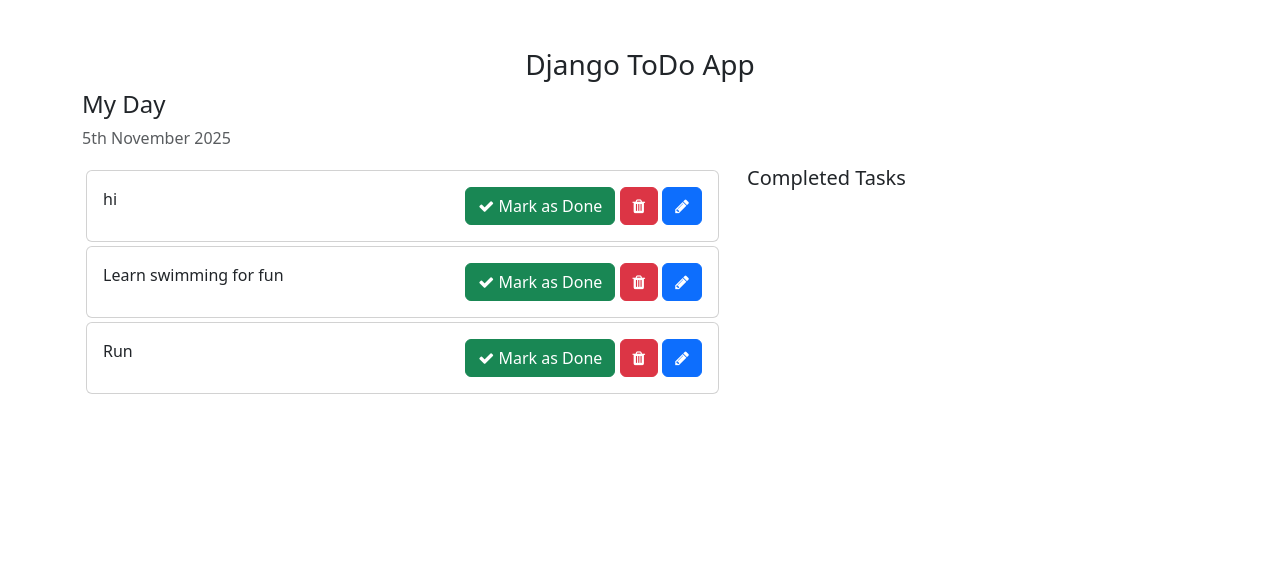
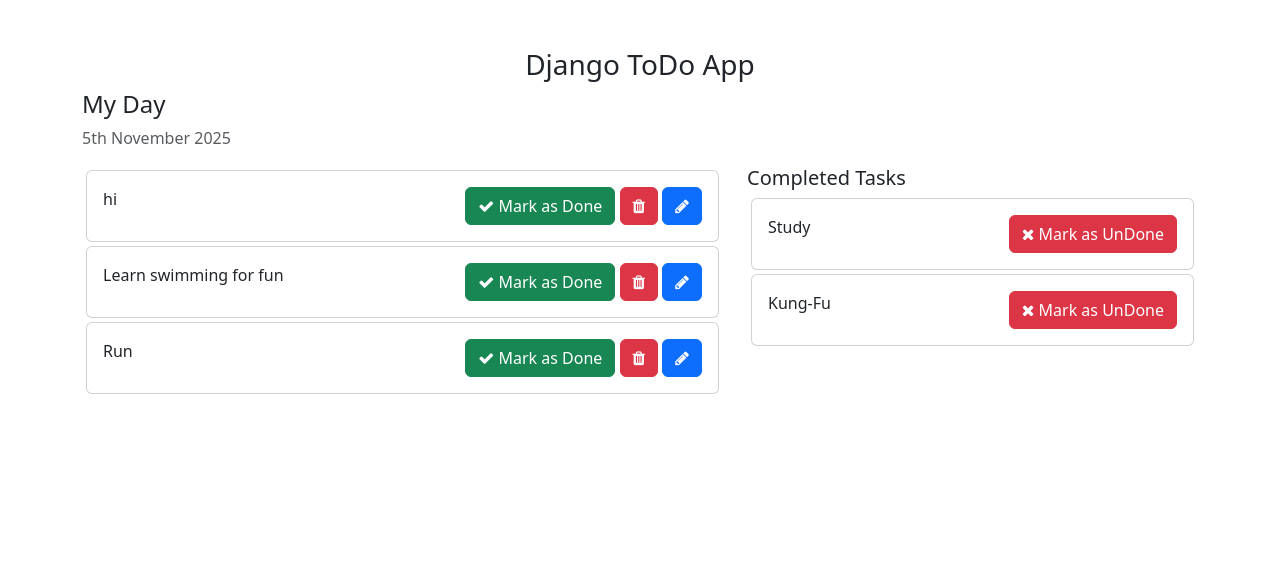
Before and after one commit to Arnav10090/Django-Todo-list-app, a Django app: page / in a window 1280 px wide. Shown: the top 586 px of the page. Run offline with Django 5.2, Linux system fonts and the light colour scheme; data comes from the database, SQL or seed files in the repository; both versions use the stored data as it was after the commit.

Commit message:
Added more functionality

```diff
--- a/templates/home.html
+++ b/templates/home.html
@@ -40,13 +40,14 @@
                         <div class="card-body">
                             {{ task.task }}
                             <span style="position: relative; float: right;">
-                                <button class="btn btn-success"><i
+                                <a href="{% url 'markComplete' task.id %}"
+                                    class="btn btn-success"><i
                                         class="fa fa-check"></i> Mark as
-                                    Done</button>
-                                <button class="btn btn-danger"><i
-                                        class="fa fa-trash"></i></button>
-                                <button class="btn btn-primary"><i
-                                        class="fa fa-pencil"></i></button>
+                                    Done</a>
+                                <a href="{% url 'deleteTask' task.id %}" class="btn btn-danger"><i
+                                        class="fa fa-trash"></i></a>
+                                <a href="{% url 'editTask' task.id %}" class="btn btn-primary"><i
+                                        class="fa fa-pencil"></i></a>
                             </span>
                         </div>
                     </div>
@@ -55,7 +56,19 @@
                 <div class="col-md-5 col-lg-5">
                     <h5>Completed Tasks</h5>
                     <!-- List of all the tasks that have completed -->
+                    {% for task in completed_tasks %}
+                    <div class="card m-1">
+                        <div class="card-body">
+                            {{ task.task }}
+                            <span style="position: relative; float: right;">
+                                <a href="{% url 'markinComplete' task.id %}"
+                                    class="btn btn-danger"><i
+                                        class="fa fa-times"></i> Mark as
+                                    UnDone</a>
+                            </span>
                         </div>
+                    </div>
+                    {% endfor %}
                 </div>
                 <div class="row">
                     <div class="col-md-6 col-lg-6 p-0"
@@ -68,7 +81,8 @@
                                     <input type="text" name="task"
                                         class="form-control"
                                         placeholder="Add a task">
-                                <button type="submit" class="btn btn-primary"
+                                    <button type="submit"
+                                        class="btn btn-primary"
                                         style="width: 200px;"><i
                                             class="fa fa-plus"></i> Add</button>
                                 </span>
--- a/todo/urls.py
+++ b/todo/urls.py
@@ -3,4 +3,8 @@
 
 urlpatterns = [
     path('addTasks/', views.addTasks, name='addTasks'),
+    path('markComplete/<int:task_id>/', views.markComplete, name='markComplete'),
+    path('markinComplete/<int:task_id>/', views.markinComplete, name='markinComplete'),
+    path('editTask/<int:task_id>/', views.editTask, name='editTask'),
+    path('deleteTask/<int:task_id>/', views.deleteTask, name='deleteTask'),
 ]
--- a/todo_project/views.py
+++ b/todo_project/views.py
@@ -3,6 +3,11 @@
 
 # Create your views here.
 def home(request):
-    Tasks = Task.objects.filter(is_completed=False)
-    context = {'tasks': Tasks}
+    Tasks = Task.objects.filter(is_completed=False).order_by('-updated_at') # for descending order of data in frontend
+    completed_tasks = Task.objects.filter(is_completed=True).order_by('-updated_at')
+
+    context = {
+        'tasks': Tasks,
+        'completed_tasks': completed_tasks,
+        }
     return render(request, 'home.html', context)
```
Also changed, not shown: todo/views.py (+31 -1 lines), db.sqlite3. Lines whose indentation alone changed are shown as unchanged.
